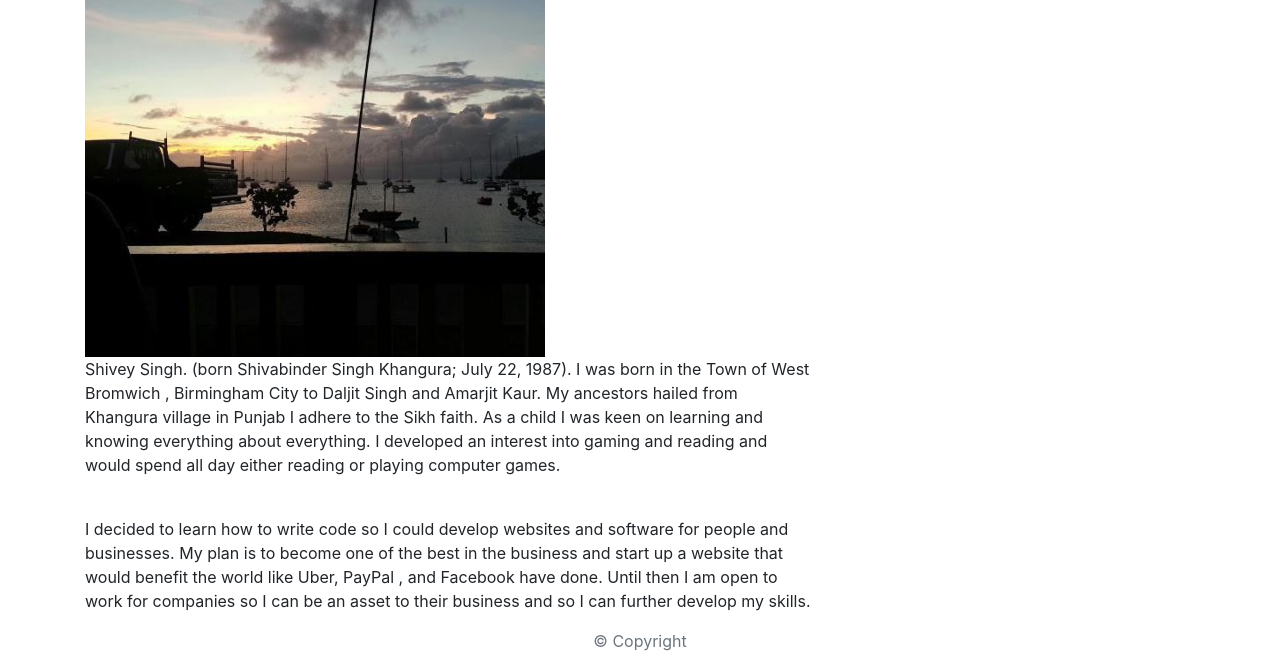
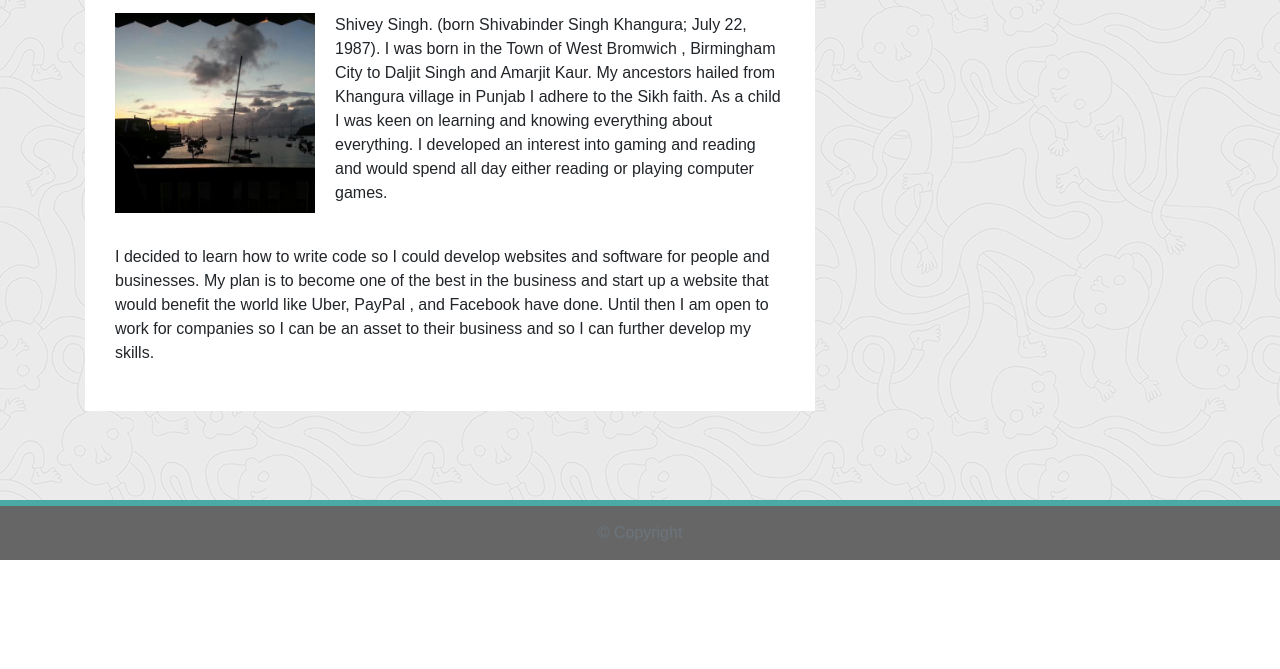
Before and after one commit to genius-pending/MyPortfolio, a plain HTML site: page index.html in a window 1280 px wide. Shown: the part 240-909 px from the top of the page. After the commit the page ends 800 px from the top, so only its background shows below. Drawn offline with nearby package versions, Linux system fonts and the light colour scheme.

Commit message:
Update index.html

```diff
--- a/index.html
+++ b/index.html
@@ -13,7 +13,7 @@
   <link rel="stylesheet" href="https://maxcdn.bootstrapcdn.com/bootstrap/4.0.0/css/bootstrap.min.css">
 
   <!-- Our own CSS stylesheet -->
-  <link rel="stylesheet" href="css styles.css" media="screen">
+  <link rel="stylesheet" href="styles.css" media="screen">
 
 </head>
 
```
